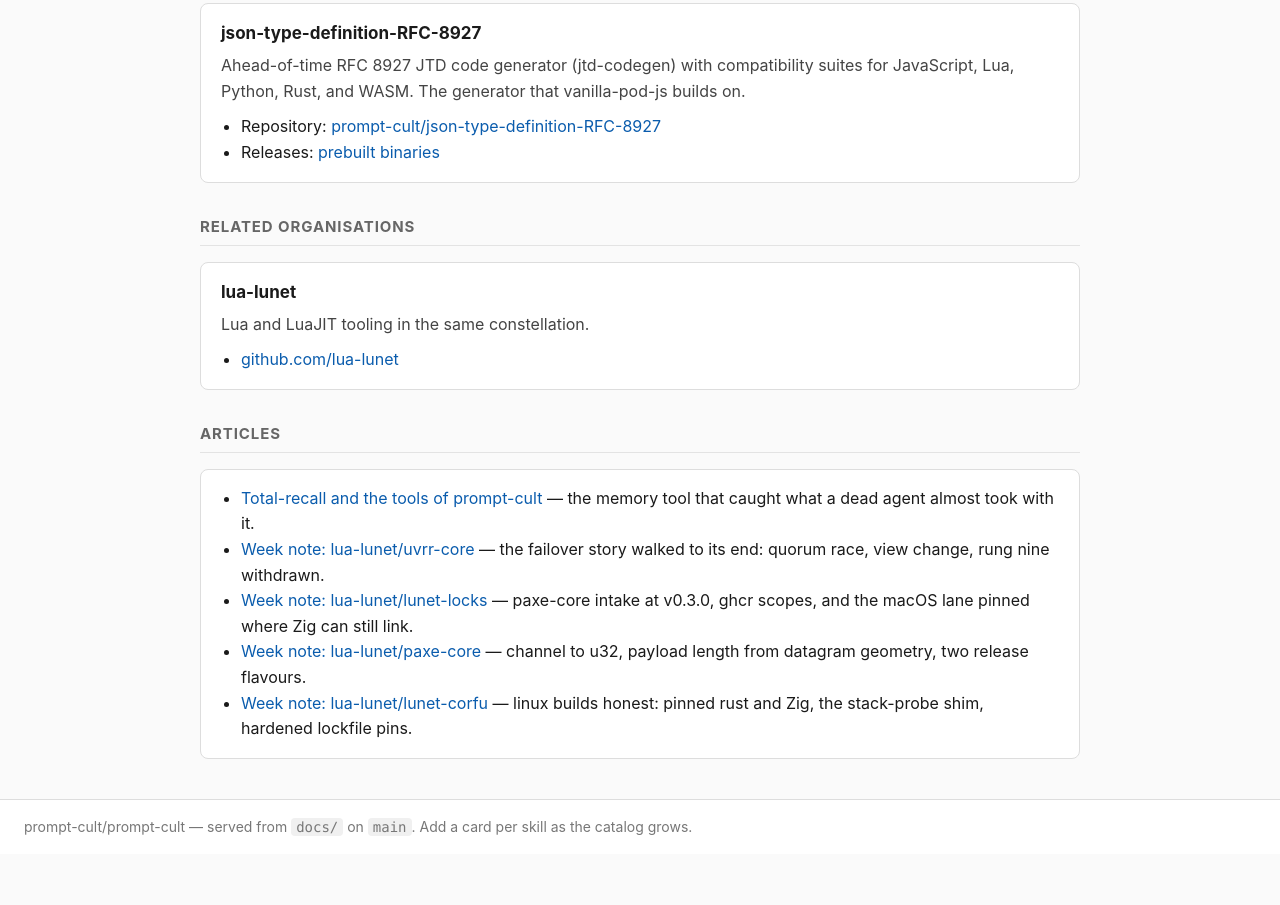
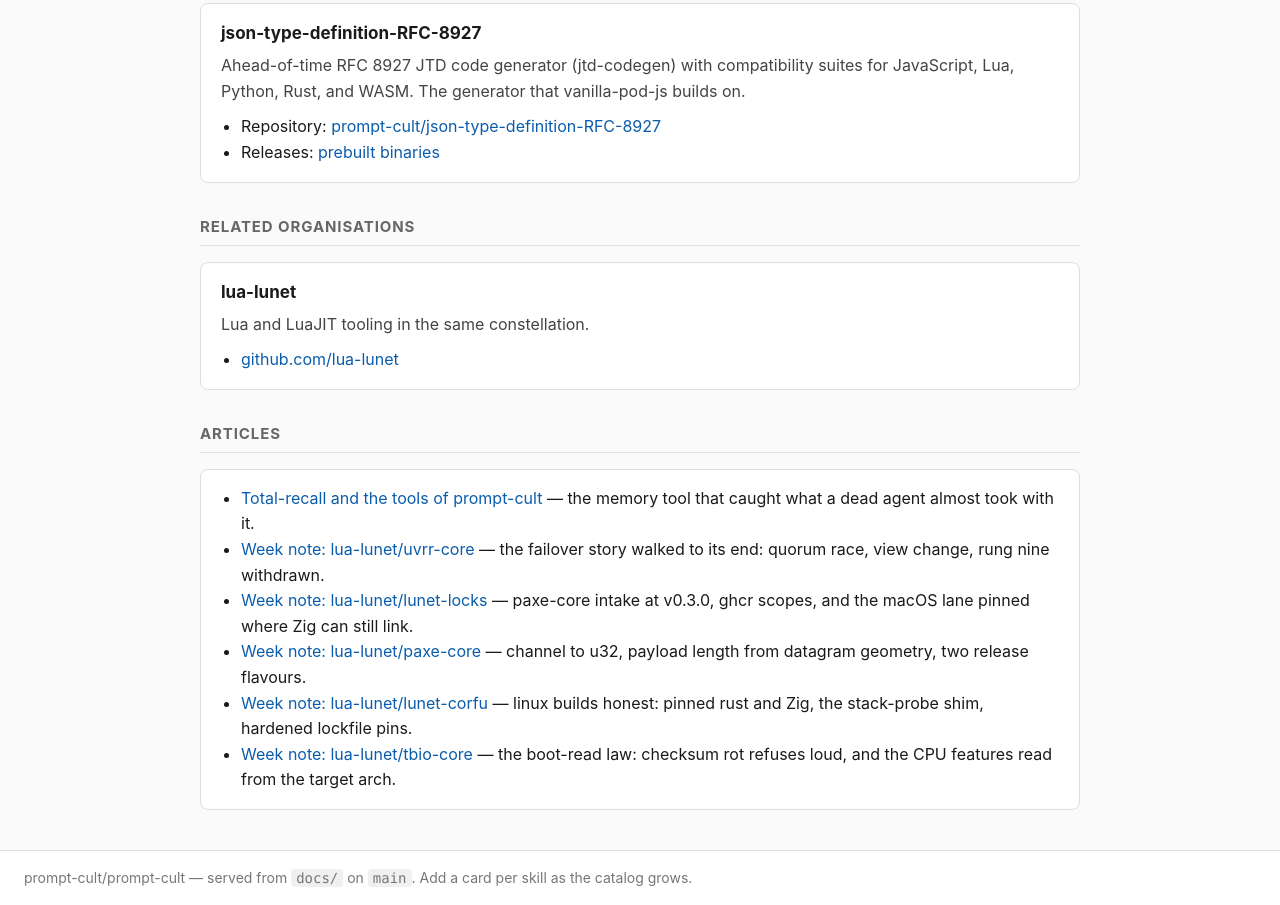
Before and after one commit to prompt-cult/prompt-cult, a plain HTML site: page docs/index.html in a window 1280 px wide. Shown: the part 490-1395 px from the top of the page. Before the commit the page ends 1344 px from the top, so only its background shows below. Drawn offline with Linux system fonts and the light colour scheme.

Commit message:
article: week note lua-lunet/tbio-core

```diff
--- a/docs/index.html
+++ b/docs/index.html
@@ -69,6 +69,7 @@
     <li><a href="articles/lua-lunet-lunet-locks-week.md">Week note: lua-lunet/lunet-locks</a> — paxe-core intake at v0.3.0, ghcr scopes, and the macOS lane pinned where Zig can still link.</li>
     <li><a href="articles/lua-lunet-paxe-core-week.md">Week note: lua-lunet/paxe-core</a> — channel to u32, payload length from datagram geometry, two release flavours.</li>
     <li><a href="articles/lua-lunet-lunet-corfu-week.md">Week note: lua-lunet/lunet-corfu</a> — linux builds honest: pinned rust and Zig, the stack-probe shim, hardened lockfile pins.</li>
+    <li><a href="articles/lua-lunet-tbio-core-week.md">Week note: lua-lunet/tbio-core</a> — the boot-read law: checksum rot refuses loud, and the CPU features read from the target arch.</li>
   </ul>
 </div>
 
```
Also changed, not shown: 1 other file.
